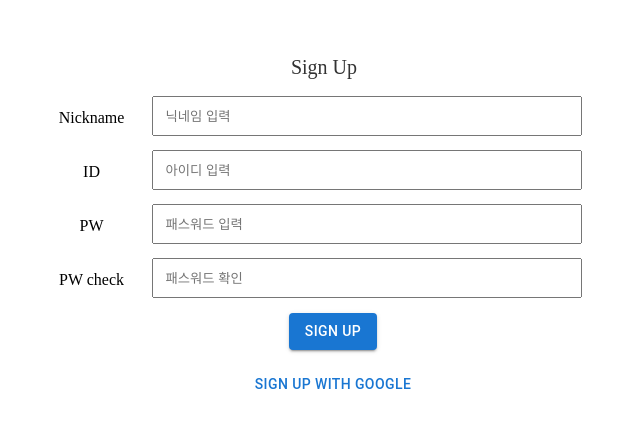
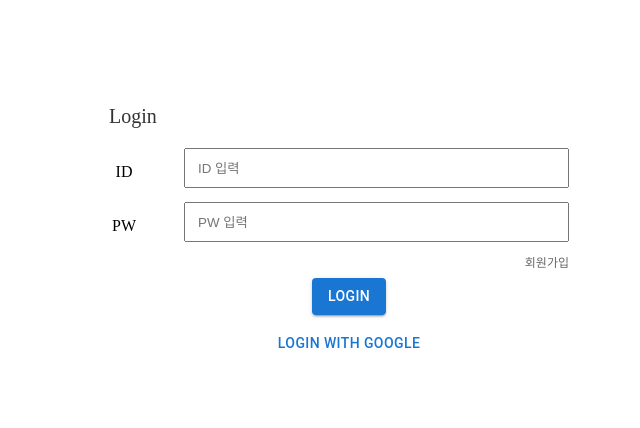
Before and after one commit to nykoh2001/stu-front, a React (Create React App) app: page / in a window 1280 px wide. Shown: the part 152-580 px from the top of the page, without its empty margins (316-956 px from the left). Built offline with nearby package versions, Linux system fonts and the light colour scheme.

Commit message:
feat: 기능 외 변경 사항 추가

```diff
--- a/package.json
+++ b/package.json
@@ -3,9 +3,14 @@
   "version": "0.1.0",
   "private": true,
   "dependencies": {
+    "@emotion/react": "^11.10.0",
+    "@emotion/styled": "^11.10.0",
+    "@mui/material": "^5.9.3",
     "@testing-library/jest-dom": "^5.16.4",
     "@testing-library/react": "^13.3.0",
     "@testing-library/user-event": "^13.5.0",
+    "@types/react-navigation": "^3.4.0",
+    "@types/react-router": "^5.1.18",
     "react": "^18.2.0",
     "react-dom": "^18.2.0",
     "react-scripts": "5.0.1",
--- a/src/index.tsx
+++ b/src/index.tsx
@@ -2,11 +2,14 @@ import React from "react";
 import ReactDOM from "react-dom/client";
 import reportWebVitals from "./reportWebVitals";
 import SignUp from "./pages/SignUp/SignUp";
+import Login from "./pages/Login/Login";
 
-const root = ReactDOM.createRoot(document.getElementById("root") as HTMLElement);
+const root = ReactDOM.createRoot(
+  document.getElementById("root") as HTMLElement
+);
 root.render(
   <React.StrictMode>
-    <SignUp />
+    <Login />
   </React.StrictMode>
 );
 
```
Also changed, not shown: 1 other file (tests, documents, lock files or other folders).
